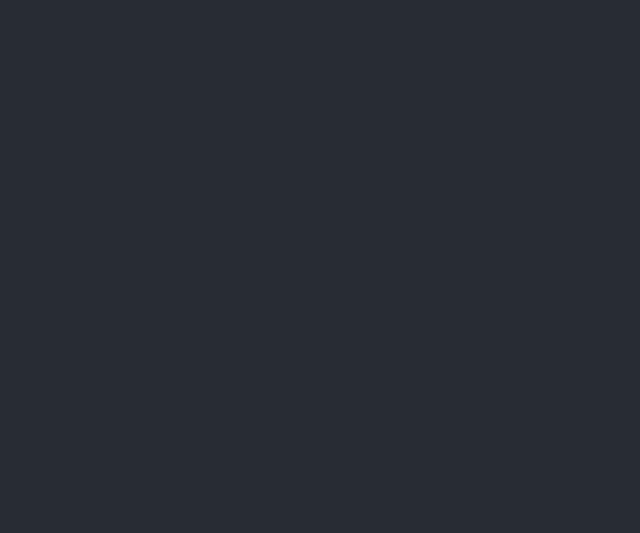
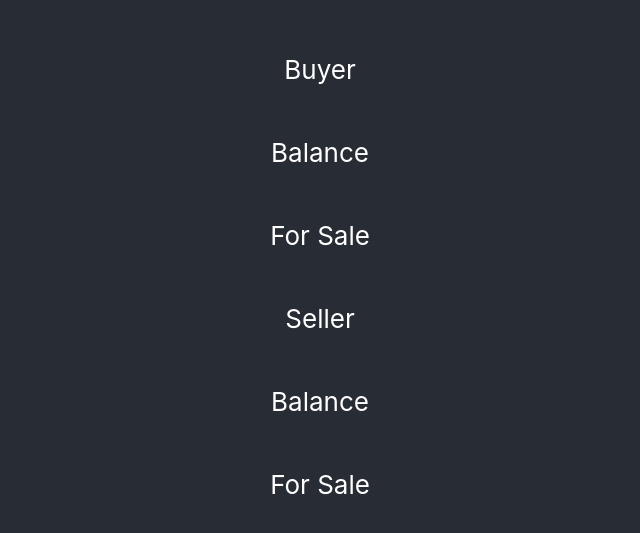
Before and after one commit to timhc22/shopping-poc, a React (Create React App) app: page / in a window 1280 px wide. Shown: the part 123-656 px from the top of the page, without its empty margins (320-960 px from the left). Built offline with nearby package versions, Linux system fonts and the light colour scheme.

Commit message:
Begin adding buyer and seller interfaces

```diff
--- a/src/App.tsx
+++ b/src/App.tsx
@@ -1,10 +1,14 @@
 import React from 'react';
 import './App.css';
+import BuyerInterface from "./components/BuyerInterface";
+import SellerInterface from "./components/SellerInterface";
 
 function App() {
   return (
     <div className="App">
       <div className="App-body">
+        <BuyerInterface></BuyerInterface>
+        <SellerInterface></SellerInterface>
       </div>
     </div>
   );
--- /dev/null
+++ b/src/components/BuyerInterface.tsx
@@ -0,0 +1,12 @@
+import React from 'react';
+
+export default function BuyerInterface() {
+
+  return (
+    <>
+      <p>Buyer</p>
+      <p>Balance</p>
+      <p>For Sale</p>
+    </>
+  );
+}
--- /dev/null
+++ b/src/components/SellerInterface.tsx
@@ -0,0 +1,12 @@
+import React from 'react';
+
+export default function BuyerInterface() {
+
+  return (
+    <>
+      <p>Seller</p>
+      <p>Balance</p>
+      <p>For Sale</p>
+    </>
+  );
+}
```
